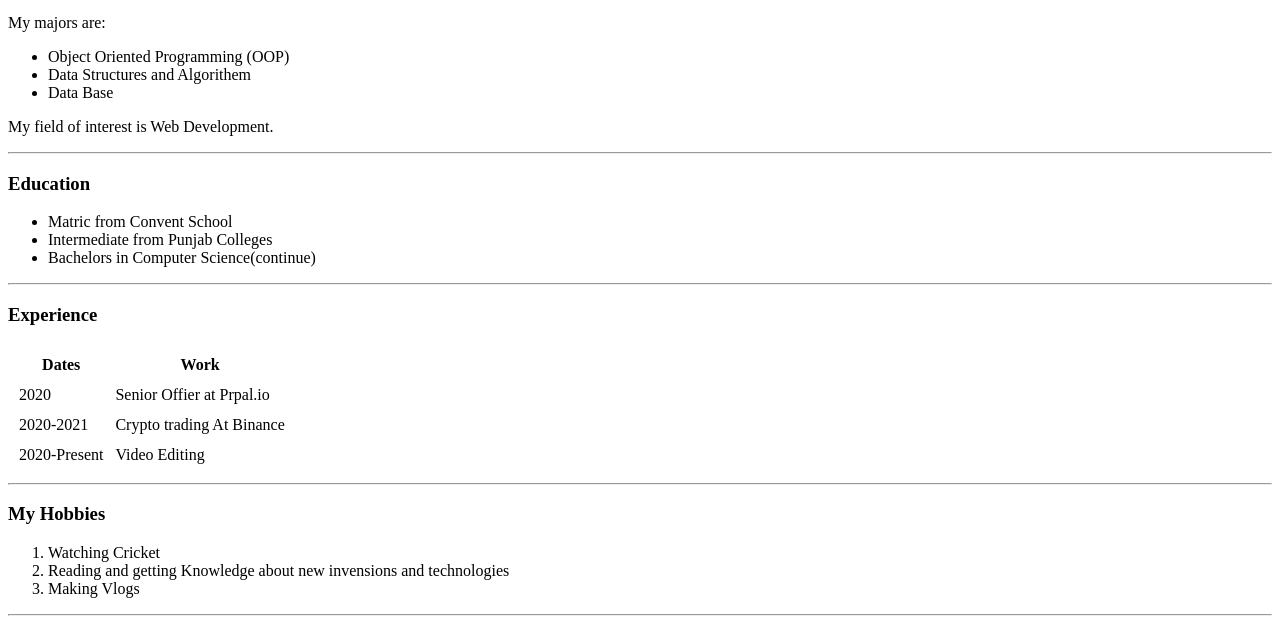
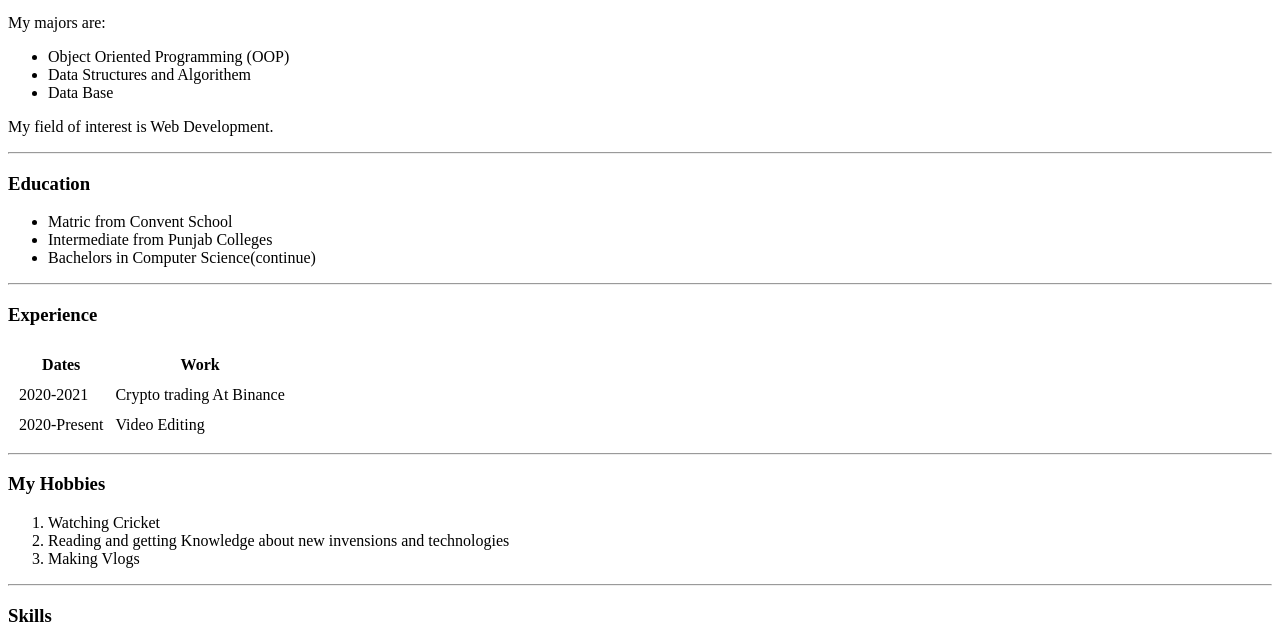
Before and after one commit to farhanbukhari14/CV, a plain HTML site: page index.html in a window 1280 px wide. Shown: the part 412-1044 px from the top of the page. Drawn offline with Linux system fonts and the light colour scheme.

Commit message:
Update index.html

```diff
--- a/index.html
+++ b/index.html
@@ -35,10 +35,6 @@
       </tr>
     </thead>
     <tbody>
-      <tr>
-        <td>2020</td>
-        <td>Senior Offier at Prpal.io</td>
-      </tr>
       <tr>
         <td>2020-2021</td>
         <td>Crypto trading At Binance</td>
```
